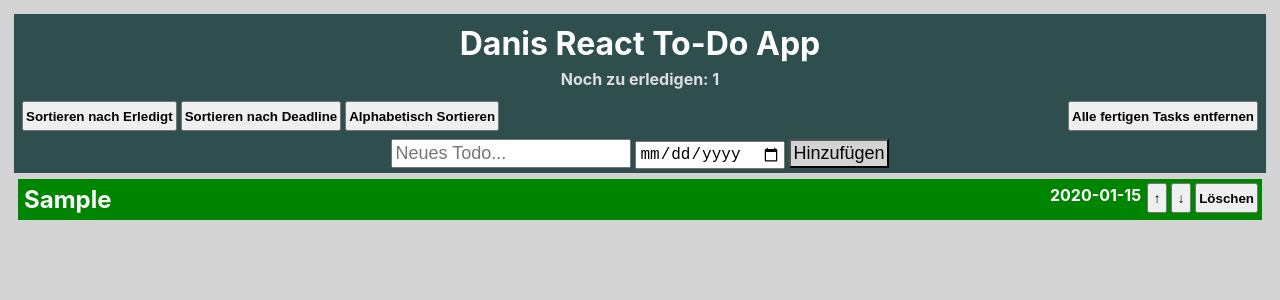
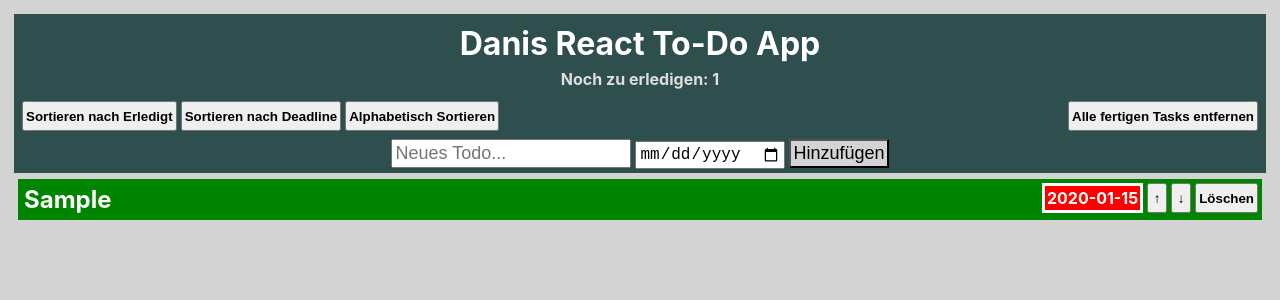
Before and after one commit to TGBox/todoapp, a React (Create React App) app: page / in a window 1280 px wide. Both pictures are taken after typing "Sample", "2020-01-15" into the empty fields and a click on the input "Hinzufügen". Shown: the top 300 px of the page. Built offline with nearby package versions, Linux system fonts and the light colour scheme.

Commit message:
Styling for due deadlines added.

```diff
--- a/src/App.css
+++ b/src/App.css
@@ -85,7 +85,14 @@
   height: 30px;
 }
 
-#deadline {
+#deadlineDue {
+  font-weight: bold;
+  float: right;
+  border-style: solid;
+  background-color: red;
+}
+
+#deadlineOpen {
   font-weight: bold;
   float: right;
 }
--- a/src/components/Todo.js
+++ b/src/components/Todo.js
@@ -38,7 +38,7 @@
 					onClick={() => { onPriorityChange(index, true) }}
 				>↑</button>
 				<div
-					id="deadline"
+					id={due ? "deadlineDue" : "deadlineOpen"}
 				>{deadline}</div>
 			</div>
 		</div>
```
